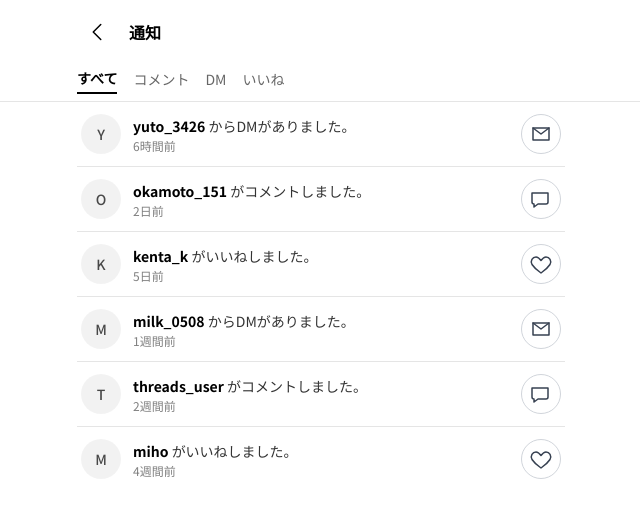
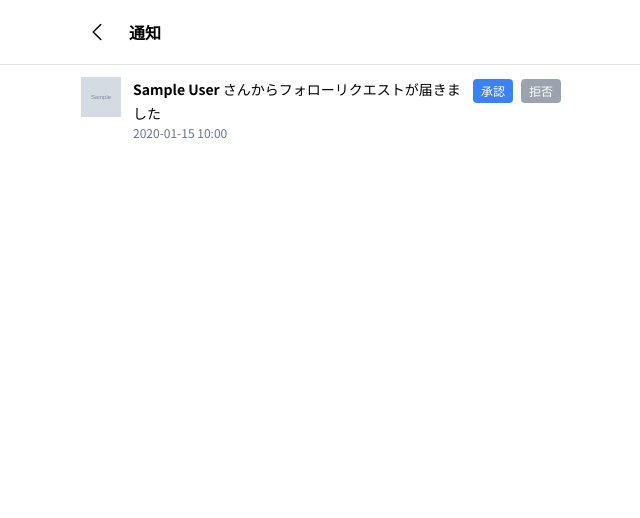
Before and after one commit to keikon0910/rss_hackathon, a Flask app: page /notification in a window 1280 px wide. Shown: the top 518 px of the page, without its empty margins (319-959 px from the left). Run offline with Flask 3, Linux system fonts and the light colour scheme; the visitor is signed in with stand-in values (Sample User, id 1); grey boxes marked "Sample" are stand-in pictures; a database or web service that is not in the repository returns one stand-in record (values such as "Sample title"); some libraries are stand-ins or nearby versions.

Commit message:
表示はおk

```diff
--- a/app/routes/subfunction.py
+++ b/app/routes/subfunction.py
@@ -1,4 +1,6 @@
-from flask import Blueprint, render_template , session, redirect, url_for, flash
+from flask import Blueprint, render_template , session, redirect, url_for, flash, request
+import psycopg2
+from psycopg2.extras import RealDictCursor
 
 subfunction_bp = Blueprint(
     'subfunction',
@@ -7,6 +9,17 @@ subfunction_bp = Blueprint(
     url_prefix=''
 )
 
+# PostgreSQL 接続情報
+DB_PARAMS = {
+    "dbname": "posts_db_rkcz",
+    "user": "posts_db_rkcz_user",
+    "password": "rPcuE4VPsn79TPngWJd8ZAQrDF1ktI7F",
+    "host": "dpg-d2top2p5pdvs739pct1g-a.oregon-postgres.render.com",
+    "port": "5432"
+}
+
+def get_db_connection():
+    return psycopg2.connect(**DB_PARAMS)
 
 @subfunction_bp.route('/DM')
 def DM():
@@ -22,9 +35,111 @@ def DM_personal():
         return redirect(url_for('index.login'))
     return render_template('DM_personal.html')
 
+# 通知画面
 @subfunction_bp.route('/notification')
 def notification():
     if 'user_id' not in session:
         flash("ログインが必要です", "error")
         return redirect(url_for('index.login'))
-    return render_template('notification.html')
+
+    current_user_id = session['user_id']
+    follow_requests = []
+
+    try:
+        conn = get_db_connection()
+        cur = conn.cursor()
+
+        # users テーブルに JOIN して通知を取得
+        cur.execute("""
+            SELECT fr.request_id, fr.sender_uid, fr.receiver_uid, fr.status, fr.created_at,
+                   u.display_name, u.icon
+            FROM follow_requests fr
+            JOIN users u ON fr.sender_uid = u.id
+            WHERE fr.receiver_uid = %s AND fr.status = 'pending'
+            ORDER BY fr.created_at DESC
+        """, (current_user_id,))
+        rows = cur.fetchall()
+
+        # リストを辞書形式に変換してテンプレートに渡す
+        for r in rows:
+            follow_requests.append({
+                'request_id': r[0],
+                'sender_uid': r[1],
+                'receiver_uid': r[2],
+                'status': r[3],
+                'created_at': r[4],
+                'display_name': r[5],
+                'icon': r[6]
+            })
+
+        cur.close()
+        conn.close()
+
+    except Exception as e:
+        flash(f"通知取得エラー: {e}", "error")
+
+    return render_template('notification.html', follow_requests=follow_requests)
+
+# 承認
+@subfunction_bp.route('/accept_follow_request', methods=['POST'])
+def accept_follow_request():
+    if 'user_id' not in session:
+        flash("ログインが必要です", "error")
+        return redirect(url_for('index.login'))
+
+    request_id = request.form.get('request_id')
+
+    try:
+        conn = get_db_connection()
+        cur = conn.cursor()
+
+        # フォローリクエスト情報を取得
+        cur.execute("SELECT sender_uid, receiver_uid FROM follow_requests WHERE request_id = %s", (request_id,))
+        row = cur.fetchone()
+        if row:
+            sender_uid, receiver_uid = row
+
+            # 相互フォローに追加
+            cur.execute("""
+                INSERT INTO user_follow (follower_uid, followee_uid)
+                VALUES (%s, %s), (%s, %s)
+                ON CONFLICT (follower_uid, followee_uid) DO NOTHING
+            """, (sender_uid, receiver_uid, receiver_uid, sender_uid))
+
+            # ステータス更新
+            cur.execute("UPDATE follow_requests SET status='accepted' WHERE request_id = %s", (request_id,))
+            conn.commit()
+            flash("フォローを承認しました", "success")
+        else:
+            flash("リクエストが存在しません", "error")
+
+        cur.close()
+        conn.close()
+    except Exception as e:
+        conn.rollback()
+        flash(f"承認エラー: {e}", "error")
+
+    return redirect(url_for('subfunction.notification'))
+
+# 拒否
+@subfunction_bp.route('/reject_follow_request', methods=['POST'])
+def reject_follow_request():
+    if 'user_id' not in session:
+        flash("ログインが必要です", "error")
+        return redirect(url_for('index.login'))
+
+    request_id = request.form.get('request_id')
+
+    try:
+        conn = get_db_connection()
+        cur = conn.cursor()
+        cur.execute("DELETE FROM follow_requests WHERE request_id = %s", (request_id,))
+        conn.commit()
+        cur.close()
+        conn.close()
+        flash("フォローリクエストを拒否しました", "success")
+    except Exception as e:
+        conn.rollback()
+        flash(f"拒否エラー: {e}", "error")
+
+    return redirect(url_for('subfunction.notification'))
--- a/templates/subfunction/notification.html
+++ b/templates/subfunction/notification.html
@@ -20,7 +20,6 @@
   <!-- Header -->
   <header class="sticky top-0 z-10 bg-white/95 backdrop-blur border-b border-black/10">
     <div class="max-w-lg mx-auto px-3 py-3 flex items-center gap-3">
-      <!-- back -->
       <button onclick="history.back()" class="p-2 rounded-full hover:bg-black/5" aria-label="戻る">
         <svg class="w-6 h-6" viewBox="0 0 24 24" fill="none" stroke="currentColor">
           <path d="M15.75 19.5 8.25 12l7.5-7.5" stroke-width="1.5" stroke-linecap="round" stroke-linejoin="round"/>
@@ -28,145 +27,44 @@
       </button>
       <h1 class="text-base font-semibold">通知</h1>
     </div>
+  </header>
 
-    <!-- Tabs (All / コメント / DM / いいね) -->
-    <div class="max-w-lg mx-auto px-3 pb-2">
-      <div class="flex items-center gap-4 text-sm">
-        <button data-filter="all" class="notif-tab font-semibold border-b-2 border-black -mb-px py-1">すべて</button>
-        <button data-filter="comment" class="notif-tab text-black/60 hover:text-black py-1">コメント</button>
-        <button data-filter="dm" class="notif-tab text-black/60 hover:text-black py-1">DM</button>
-        <button data-filter="like" class="notif-tab text-black/60 hover:text-black py-1">いいね</button>
+  <!-- 通知リスト -->
+  <main class="max-w-lg mx-auto px-3 pb-6">
+  {% for req in follow_requests %}
+    <div class="flex items-start gap-3 px-1 py-3">
+      <div class="w-10 h-10 rounded-full bg-gray-200 grid place-items-center text-gray-500">
+        {% if req.icon %}
+          <img src="{{ req.icon }}" class="w-full h-full object-cover">
+        {% else %}
+          {{ req.display_name[0]|upper }}
+        {% endif %}
+      </div>
+      <div class="flex-1 min-w-0">
+        <div class="text-sm leading-6">
+          <span class="font-semibold">{{ req.display_name }}</span> さんからフォローリクエストが届きました
+        </div>
+        <div class="text-xs text-gray-500">{{ req.created_at.strftime('%Y-%m-%d %H:%M') }}</div>
+      </div>
+      <div class="flex gap-2">
+        <form action="{{ url_for('subfunction.accept_follow_request') }}" method="post">
+          <input type="hidden" name="request_id" value="{{ req.request_id }}">
+          <button type="submit" class="px-2 py-1 bg-blue-500 text-white text-xs rounded">承認</button>
+        </form>
+        <form action="{{ url_for('subfunction.reject_follow_request') }}" method="post">
+          <input type="hidden" name="request_id" value="{{ req.request_id }}">
+          <button type="submit" class="px-2 py-1 bg-gray-400 text-white text-xs rounded">拒否</button>
+        </form>
       </div>
     </div>
-  </header>
+  {% else %}
+    <div class="mt-8 text-center text-gray-500">
+      新しい通知はありません
+    </div>
+  {% endfor %}
 
-  <!-- List -->
-  <main class="max-w-lg mx-auto px-3 pb-6">
-    <div id="notifList" class="divide-y divide-black/10"></div>
 
-    <!-- 空状態 -->
-    <div id="emptyState" class="hidden mt-8">
-      <div class="rounded-2xl border border-black/10 bg-gray-50 p-6 text-center">
-        <div class="text-lg font-semibold mb-1">過去1か月の通知はありません</div>
-        <div class="text-sm text-black/60">新しいアクティビティがあるとここに表示されます</div>
-      </div>
-    </div>
   </main>
 
-  <script>
-    // --- ダミーデータ（実装時はAPIから取得して置き換え） ---
-    const now = new Date();
-    const daysAgo = (n) => new Date(now.getFullYear(), now.getMonth(), now.getDate() - n, 10, 0, 0);
-    const sample = [
-      { id: 1, type: 'dm',      user: 'yuto_3426',   time: daysAgo(0) },
-      { id: 2, type: 'comment', user: 'okamoto_151', time: daysAgo(2) },
-      { id: 3, type: 'like',    user: 'kenta_k',     time: daysAgo(5) },
-      { id: 4, type: 'dm',      user: 'milk_0508',   time: daysAgo(8) },
-      { id: 5, type: 'comment', user: 'threads_user',time: daysAgo(15) },
-      { id: 6, type: 'like',    user: 'miho',        time: daysAgo(29) },
-      { id: 7, type: 'like',    user: 'rin',         time: daysAgo(40) }, // ← 1か月超なので除外
-    ];
-
-    // --- 直近1か月以内にフィルタ ---
-    const ONE_MONTH_MS = 30 * 24 * 60 * 60 * 1000;
-    const lastMonthData = sample.filter(n => (now - new Date(n.time)) <= ONE_MONTH_MS);
-
-    // 相対時刻
-    function relativeTime(d) {
-      const diff = Math.max(0, (now - d) / 1000); // sec
-      const m = Math.floor(diff / 60);
-      const h = Math.floor(diff / 3600);
-      const dys = Math.floor(diff / 86400);
-      const w = Math.floor(dys / 7);
-      if (diff < 60) return 'たった今';
-      if (m < 60)   return `${m}分前`;
-      if (h < 24)   return `${h}時間前`;
-      if (dys < 7)  return `${dys}日前`;
-      return `${w}週間前`;
-    }
-
-    // アイコン（viewBox 24/線幅1.5/サイズ w-6 h-6 に統一）
-    const Icons = {
-  dm: `
-    <svg xmlns="http://www.w3.org/2000/svg" class="w-6 h-6"
-         viewBox="0 0 24 24" fill="none" stroke="currentColor">
-      <path d="M4 6h16v12H4z" stroke-width="1.5" stroke-linejoin="round"/>
-      <path d="M4 6l8 6 8-6" stroke-width="1.5" stroke-linecap="round" stroke-linejoin="round"/>
-    </svg>
-  `,
-  comment: `
-    <svg xmlns="http://www.w3.org/2000/svg" class="w-6 h-6"
-         viewBox="0 0 24 24" fill="none" stroke="currentColor">
-      <path d="M5 6h14v9a2 2 0 0 1-2 2H9l-4 3v-3H5a2 2 0 0 1-2-2V6z"
-            stroke-width="1.5" stroke-linejoin="round"/>
-    </svg>
-  `,
-  like: `
-    <svg xmlns="http://www.w3.org/2000/svg" class="w-6 h-6"
-         viewBox="0 0 24 24" fill="none" stroke="currentColor">
-      <path d="M12 21s-6-4-9-8.5C1 9 3.5 5 7 5c2 0 3.5 1.5 5 3.5C13.5 6.5 15 5 17 5c3.5 0 6 4 4 7.5-3 4.5-9 8.5-9 8.5z"
-            stroke-width="1.5" stroke-linecap="round" stroke-linejoin="round"/>
-    </svg>
-  `
-};
-
-    // レンダリング
-    const listEl = document.getElementById('notifList');
-    const emptyEl = document.getElementById('emptyState');
-    const tabs = document.querySelectorAll('.notif-tab');
-
-    function render(filter = 'all') {
-      const data = lastMonthData.filter(n => filter === 'all' ? true : n.type === filter);
-      listEl.innerHTML = '';
-      if (data.length === 0) {
-        emptyEl.classList.remove('hidden');
-        return;
-      } else {
-        emptyEl.classList.add('hidden');
-      }
-
-      for (const n of data) {
-        const t = new Date(n.time);
-        const item = document.createElement('div');
-        item.className = 'flex items-start gap-3 px-1 py-3';
-        item.innerHTML = `
-          <!-- 左：アバター（頭文字のダミー） -->
-          <div class="w-10 h-10 rounded-full bg-black/5 overflow-hidden grid place-items-center text-black/70">
-            <span class="text-sm font-medium">${n.user[0]?.toUpperCase() || 'U'}</span>
-          </div>
-
-          <!-- 中央：本文 -->
-          <div class="flex-1 min-w-0">
-            <div class="text-sm leading-6">
-              <span class="font-semibold">${n.user}</span>
-              <span class="text-black/80">
-                ${n.type === 'dm' ? 'からDMがありました。'
-                 : n.type === 'comment' ? 'がコメントしました。'
-                 : 'がいいねしました。'}
-              </span>
-            </div>
-            <div class="text-xs text-black/50">${relativeTime(t)}</div>
-          </div>
-
-          <!-- 右：タイプアイコン（丸枠w-10 h-10で統一） -->
-          <div class="w-10 h-10 flex items-center justify-center rounded-full border border-gray-300 text-gray-700">
-            ${Icons[n.type]}
-          </div>
-        `;
-        listEl.appendChild(item);
-      }
-    }
-
-    // タブ切り替え
-    tabs.forEach(btn => {
-      btn.addEventListener('click', () => {
-        tabs.forEach(b => b.classList.remove('font-semibold', 'border-b-2', 'border-black', '-mb-px'));
-        btn.classList.add('font-semibold', 'border-b-2', 'border-black', '-mb-px');
-        render(btn.dataset.filter);
-      });
-    });
-
-    render('all');
-  </script>
 </body>
 </html>
```
